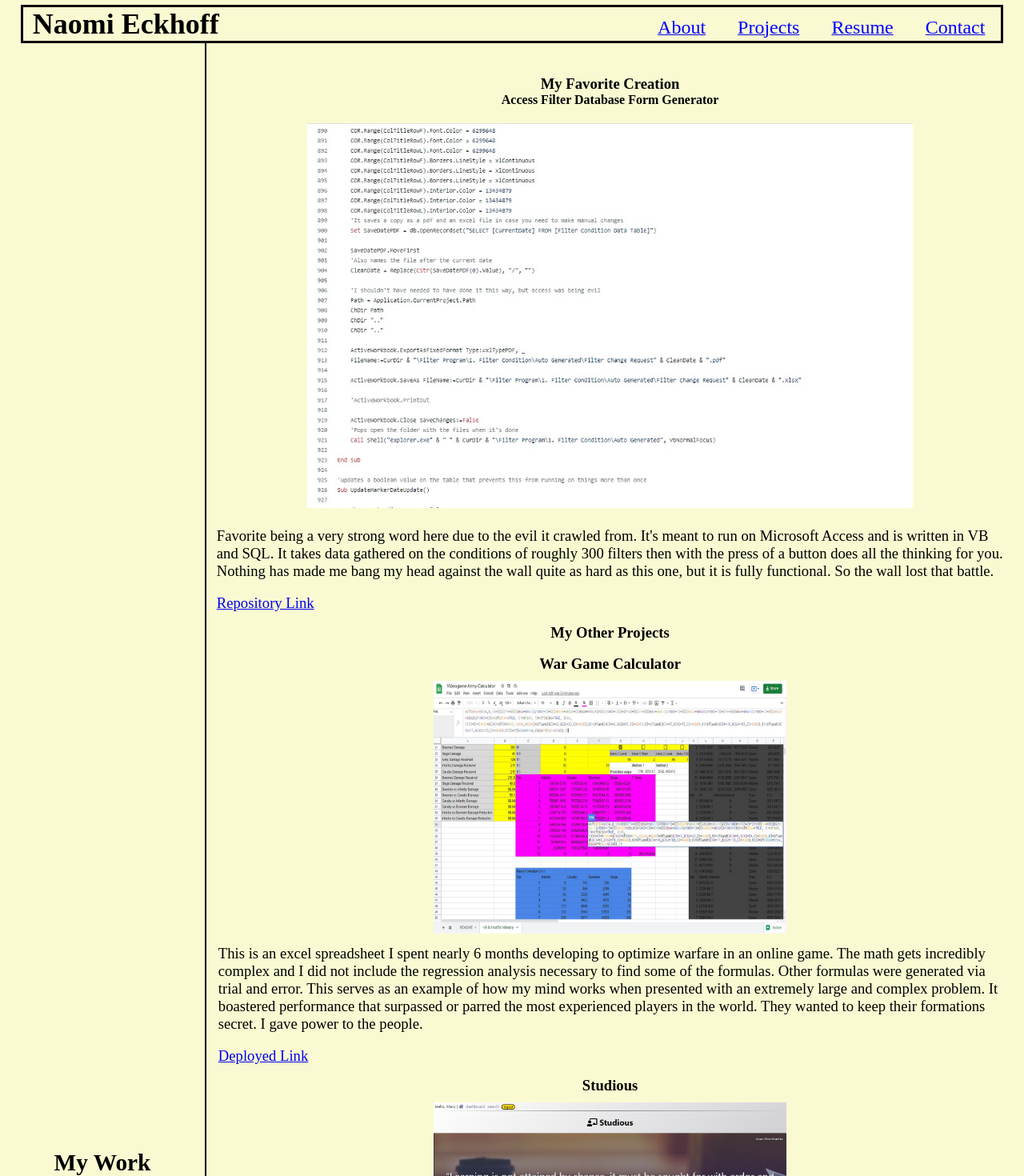
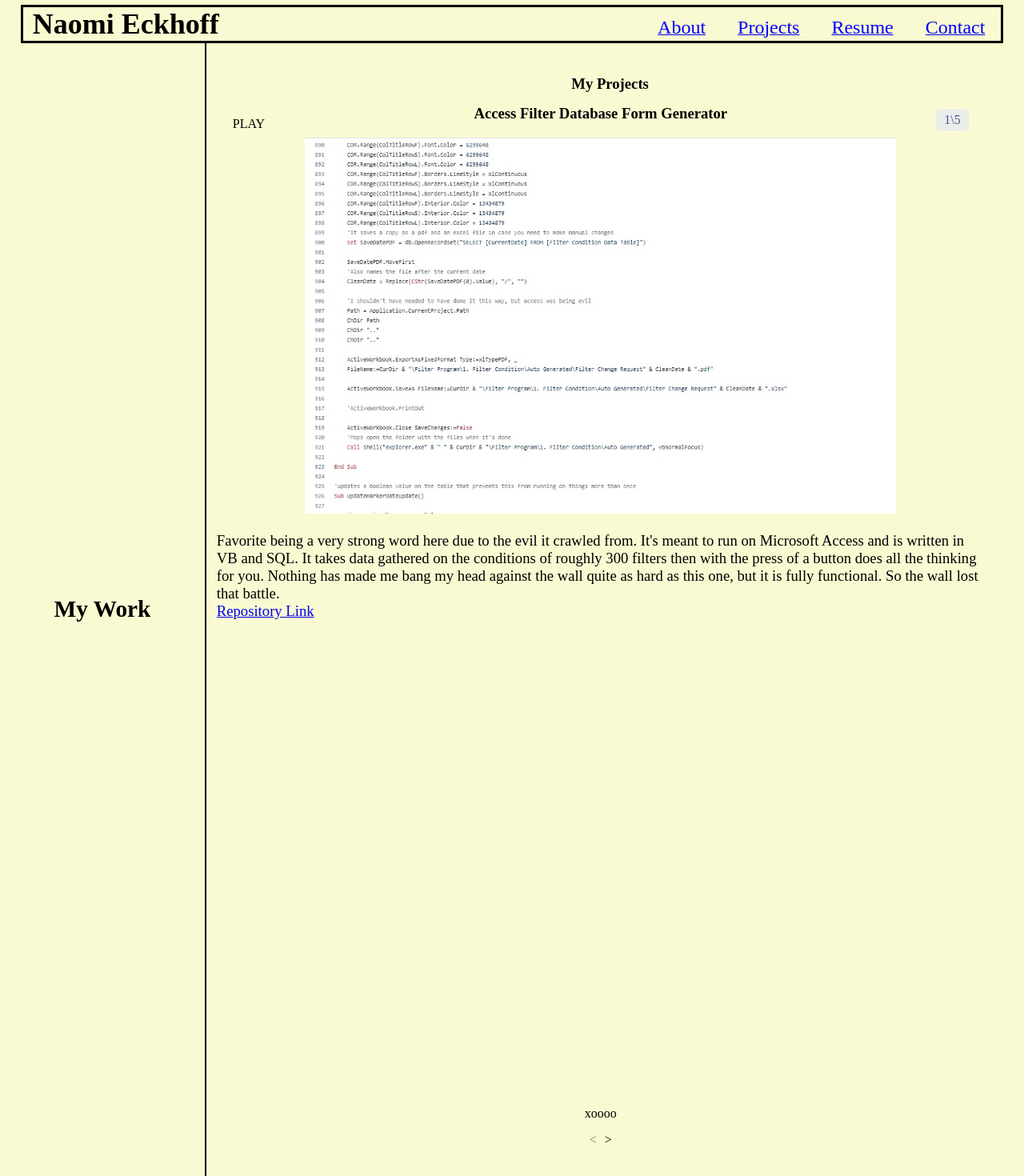
Before and after one commit to Naomi-Eckhoff/react-powered-portfolio, a React (Create React App) app: page /projects in a window 1280 px wide. Shown: the part 20-1490 px from the top of the page at 80% size. Built offline with nearby package versions, Linux system fonts and the light colour scheme.

Commit message:
Set up basic carousel

```diff
--- a/package.json
+++ b/package.json
@@ -8,6 +8,7 @@
     "@testing-library/react": "^12.1.2",
     "@testing-library/user-event": "^13.5.0",
     "react": "^17.0.2",
+    "react-alice-carousel": "^2.6.1",
     "react-bootstrap": "^2.1.2",
     "react-dom": "^17.0.2",
     "react-router-dom": "^5.3.0",
--- a/src/assets/css/style.css
+++ b/src/assets/css/style.css
@@ -121,3 +121,7 @@ h4 {
 .certifications {
   width: 85%;
 }
+
+.carouselHolding {
+  width: 75vw;
+}
--- a/src/components/Projects/index.js
+++ b/src/components/Projects/index.js
@@ -1,23 +1,22 @@
 import React from 'react';
+import AliceCarousel from 'react-alice-carousel';
+import 'react-alice-carousel/lib/alice-carousel.css';
+
 import filterDatabase from '../../assets/images/filterDatabase.jpg';
 import warCalculator from '../../assets/images/warCalculator.jpg';
 import mealAndMovie from '../../assets/images/mealAndMovie.jpg';
 import studious from '../../assets/images/studious.jpg';
 import subtrackt from '../../assets/images/subtrackt.jpg';
 
-function Projects() {
-  return (
-    <section id="work" class="past-work">
-      <div class="leftHeader">
-        <h2>My Work</h2>
-      </div>
-      <div class="mainContents">
-        <h3> My Favorite Creation</h3>
-        <h4>Access Filter Database Form Generator</h4>
+const handleDragStart = (e) => e.preventDefault();
+
+const items = [
+  [
+    <h3>Access Filter Database Form Generator</h3>,
     <a href="https://github.com/Naomi-Eckhoff/filter-condition-access/tree/main" target="_blank">
       <img src={filterDatabase}
         alt="A small program written in VB and SQL to report the status of filters" class="topProject" />
-        </a>
+    </a>,
     <p>
       Favorite being a very strong word here due to the evil it crawled from. It's meant to run on Microsoft Access
       and is written in
@@ -27,62 +26,96 @@ function Projects() {
       Nothing has made me bang my head against the wall quite as hard as this one, but it is fully functional. So the
       wall lost that
       battle.
-        </p>
-        <br></br>
+    </p>,
     <a href="https://github.com/Naomi-Eckhoff/filter-condition-access/tree/main" target="_blank"><p>Repository Link</p></a>
-        <h3> My Other Projects</h3>
-        <div class="other-projects">
-          <table>
-            <div>
-              <h3>War Game Calculator</h3>
+  ],
+  [
+    <h3>War Game Calculator</h3>,
     <a
       href="https://docs.google.com/spreadsheets/d/1WPKTcP0T9pA5KS8s5LACuwLPzzkwvt4Z_Opq-1ydHnc/edit?usp=sharing" target="_blank">
       <img src={warCalculator}
         alt="A google sheets document written to calculate optimal troop formations for an online game" />
-              </a>
-              <p>This is an excel spreadsheet I spent nearly 6 months developing to optimize warfare in an online game. The math gets incredibly complex and I did not include the regression analysis necessary to find some of the formulas. Other formulas were generated via trial and error. This serves as an example of how my mind works when presented with an extremely large and complex problem. It boastered performance that surpassed or parred the most experienced players in the world. They wanted to keep their formations secret. I gave power to the people.</p>
-              <br></br>
+    </a>,
+    <p>This is an excel spreadsheet I spent nearly 6 months developing to optimize warfare in an online game. The math gets incredibly complex and I did not include the regression analysis necessary to find some of the formulas. Other formulas were generated via trial and error. This serves as an example of how my mind works when presented with an extremely large and complex problem. It boastered performance that surpassed or parred the most experienced players in the world. They wanted to keep their formations secret. I gave power to the people.</p>,
     <a href="https://docs.google.com/spreadsheets/d/1WPKTcP0T9pA5KS8s5LACuwLPzzkwvt4Z_Opq-1ydHnc/edit?usp=sharing" target="_blank"><p>Deployed Link</p></a>
-            </div>
-            <div>
-              <h3>Studious</h3>
+  ],
+  [
+    <h3>Studious</h3>,
     <a
       href="https://protected-dusk-79081.herokuapp.com/" target="_blank">
       <img src={studious} alt="" />
-              </a>
-              <p>Studious was a group project designed to connect students and teachers for the purposes of classes and meetings. It makes use of sql for its back end.</p>
-              <br></br>
-              <a href="https://protected-dusk-79081.herokuapp.com/" target="_blank"><p>Deployed Link</p></a>
-              <br></br>
-              <a href="https://github.com/kcbryan10/Studious" target="_blank"><p>Repository Link</p></a>
-            </div>
-            <div>
-              <h3>Subtrackt</h3>
+    </a>,
+    <p>Studious was a group project designed to connect students and teachers for the purposes of classes and meetings. It makes use of sql for its back end.</p>,
+    <a href="https://protected-dusk-79081.herokuapp.com/" target="_blank"><p>Deployed Link</p></a>,
+    <a href="https://github.com/kcbryan10/Studious" target="_blank"><p>Repository Link</p></a>,
+  ],
+  [
+    <h3>Subtrackt</h3>,
     <a
       href="https://quiet-wildwood-89723.herokuapp.com/" target="_blank">
       <img src={subtrackt} alt="" />
-              </a>
-              <p>Subtrackt was a group project using the MERN stack to track subscriptions and find tv shows and movies that are available on those subscriptions</p>
-              <br></br>
-              <a href="https://quiet-wildwood-89723.herokuapp.com/" target="_blank"><p>Deployed Link</p></a>
-              <br></br>
-              <a href="https://github.com/ramantv/Subscription-Tracker" target="_blank"><p>Repository Link</p></a>
-            </div>
-            <div>
-              <h3>Dinner And A Movie</h3>
+    </a>,
+    <p>Subtrackt was a group project using the MERN stack to track subscriptions and find tv shows and movies that are available on those subscriptions</p>,
+    <a href="https://quiet-wildwood-89723.herokuapp.com/" target="_blank"><p>Deployed Link</p></a>,
+    <a href="https://github.com/ramantv/Subscription-Tracker" target="_blank"><p>Repository Link</p></a>,
+  ],
+  [
+    <h3>Dinner And A Movie</h3>,
     <a
       href="https://baxters4karma.github.io/recipe-maker/" target="_blank">
       <img src={mealAndMovie} alt="Meal and Movie Group Project" />
-              </a>
-              <p>This was the first group project we did at our boot camp. It's fairly basic lacking even a database. It uses local storage for most of it's data purposes.</p>
-              <br></br>
-              <a href="https://baxters4karma.github.io/recipe-maker/" target="_blank"><p>Deployed Link</p></a>
-              <br></br>
-              <a href="https://github.com/christinedbaxter/recipe-maker" target="_blank"><p>Repository Link</p></a>
+    </a>,
+    <p>This was the first group project we did at our boot camp. It's fairly basic lacking even a database. It uses local storage for most of it's data purposes.</p>,
+    <a href="https://baxters4karma.github.io/recipe-maker/" target="_blank"><p>Deployed Link</p></a>,
+    <a href="https://github.com/christinedbaxter/recipe-maker" target="_blank"><p>Repository Link</p></a>,
+  ],
+];
+
+const renderSlideInfo = ({ item, itemsCount }) => {
+  return `${item}\\${itemsCount}`;
+};
+
+const renderDotsItem = ({ isActive }) => {
+  return isActive ? 'x' : 'o';
+};
+
+const renderPrevButton = ({ isDisabled }) => {
+  return <span style={{ opacity: isDisabled ? '0.5' : 1 }}>&lt;</span>;
+};
+
+const renderNextButton = ({ isDisabled }) => {
+  return <span style={{ opacity: isDisabled ? '0.5' : 1 }}>&gt;</span>;
+};
+
+const renderPlayPauseButton = ({ isPlaying }) => {
+  return isPlaying ? 'PAUSE' : 'PLAY';
+};
+
+function Projects() {
+  return (
+    <section id="work" class="past-work">
+
+      <div class="leftHeader">
+        <h2>My Work</h2>
       </div>
-          </table>
+      <div class="mainContents">
+        <h3> My Projects</h3>
+
+        <div class="carouselHolding">
+        <AliceCarousel
+          mouseTracking
+          items={items}
+          autoPlayControls
+          disableSlideInfo={false}
+          renderSlideInfo={renderSlideInfo}
+          renderDotsItem={renderDotsItem}
+          renderPrevButton={renderPrevButton}
+          renderNextButton={renderNextButton}
+          renderPlayPauseButton={renderPlayPauseButton}
+        />
       </div>
         </div>
+
     </section>
   )
 
```
Also changed, not shown: 1 other file (tests, documents, lock files or other folders). Lines whose indentation alone changed are shown as unchanged.
